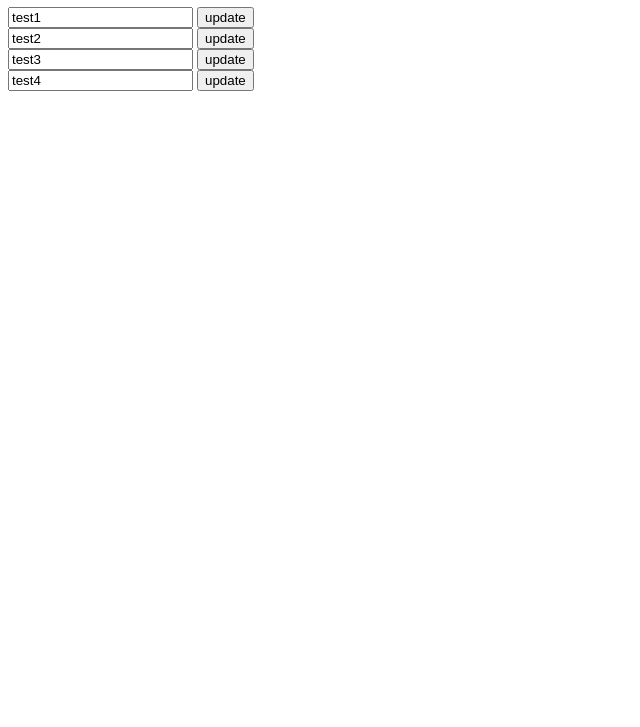
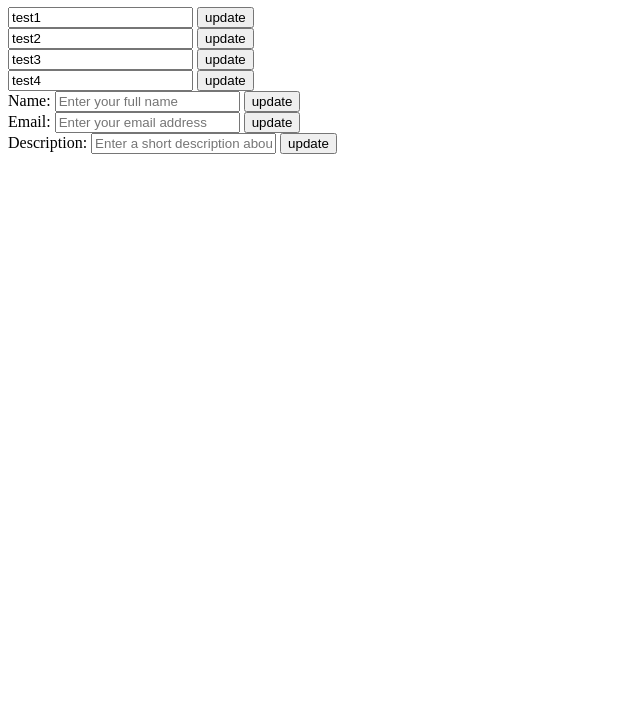
Before and after one commit to learncodeutrecht/todo-app, a website: page static/index.html in a window 1280 px wide. Shown: the part 73-800 px from the top of the page, without its empty margins (0-640 px from the left). Drawn offline with Linux system fonts and the light colour scheme.

Commit message:
added input fields

```diff
--- a/static/index.html
+++ b/static/index.html
@@ -14,6 +14,27 @@
     <div>
       <input type="text" id="db-id-4"  value="test4"> <button class="update-btn">update</button>
     </div>
+
+    <form action="createUser" method="post" enctype="multipart/form-data">
+      <!-- <fieldset> -->
+        <label for="name"> Name:</label>
+        <input type="text" id="name" name="name"
+        placeholder="Enter your full name"/>
+        <button class="update-btn">update</button>
+        <br/>
+        <label for ="email"> Email:</label>
+        <input type="email" id = "email" name="email"
+        placeholder="Enter your email address"/>
+        <button class="update-btn">update</button>
+        <br/>
+        <label for ="description">Description:</label>
+        <input type="text" id="description" name="description"
+        placeholder="Enter a short description about yourself"/>
+        <button class="update-btn">update</button>
+        <br/>
+    <!-- </fieldset> -->
+  </form>
+
     <script src="js/main.js">
 
     </script>
```
